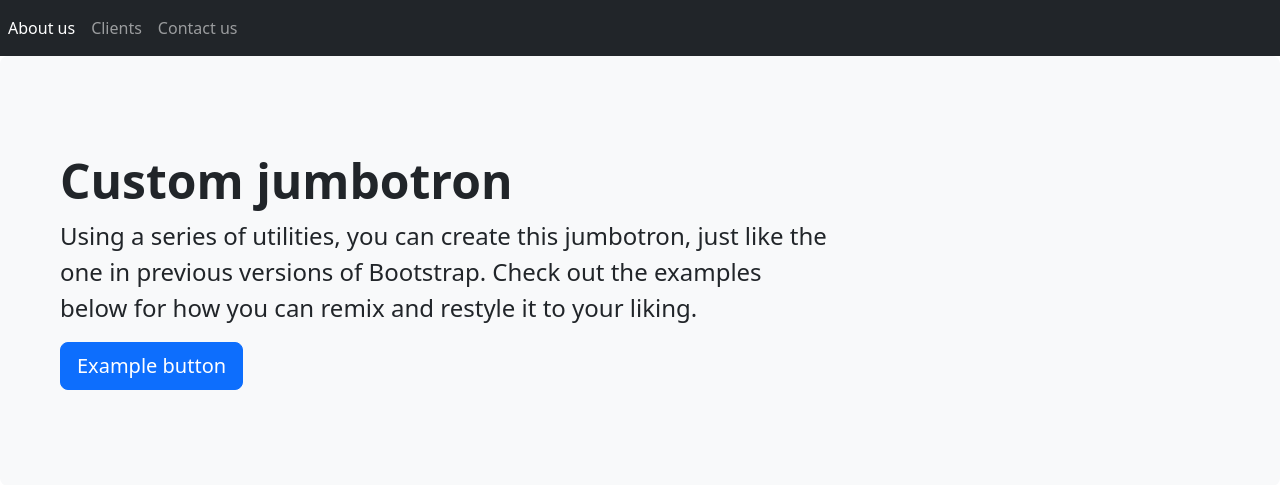
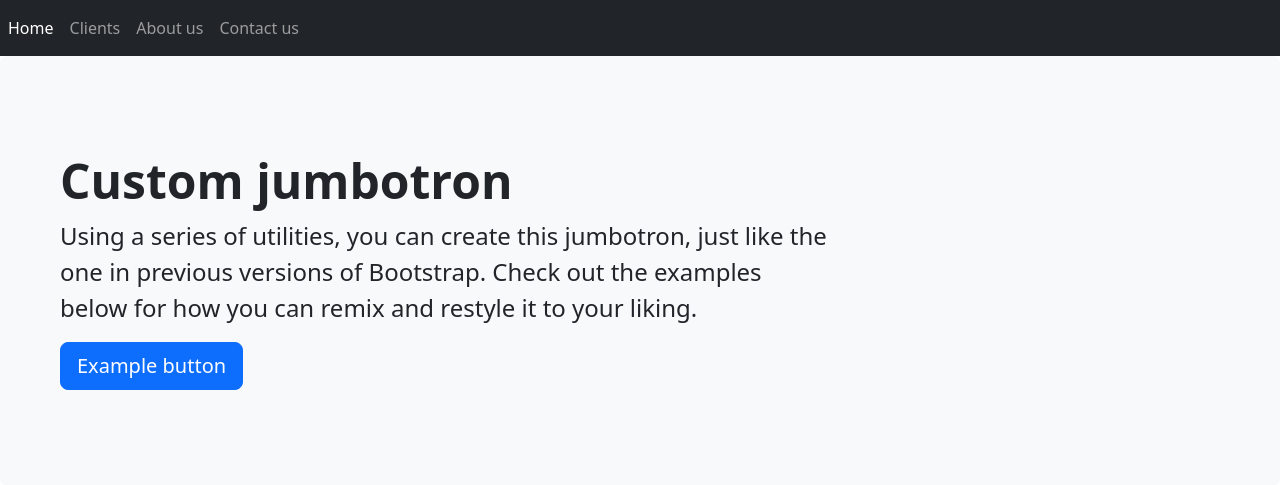
Before and after one commit to Karel95/curso_de_flask, a Flask app: page / in a window 1280 px wide. Shown: the top 485 px of the page. Run offline with Flask 3, Linux system fonts and the light colour scheme.

Commit message:
updating

```diff
--- a/myproject/app.py
+++ b/myproject/app.py
@@ -5,6 +5,10 @@ app = Flask(__name__, template_folder='templates')
 @app.route('/')
 def home():
   return render_template('index.html', title='home')
+
+@app.route('/clients')
+def clients():
+  return render_template('modules/clients/index.html', title='clients')
 
 @app.route('/about')
 def about():
--- a/myproject/templates/layouts/header.html
+++ b/myproject/templates/layouts/header.html
@@ -25,12 +25,15 @@
       <nav class="navbar navbar-expand navbar-dark bg-dark">
         <ul class="nav navbar-nav">
           <li class="nav-item">
-            <a class="nav-link active" href="/about" aria-current="page"
-              >About us <span class="visually-hidden">(current)</span></a
+            <a class="nav-link active" href="/" aria-current="page"
+              >Home <span class="visually-hidden">(current)</span></a
             >
           </li>
           <li class="nav-item">
             <a class="nav-link" href="/clients">Clients </a>
+          </li>
+          <li class="nav-item">
+            <a class="nav-link" href="/about">About us </a>
           </li>
           <li class="nav-item">
             <a class="nav-link" href="/contact">Contact us </a>
--- a/myproject/templates/modules/clients/index.html
+++ b/myproject/templates/modules/clients/index.html
@@ -0,0 +1,6 @@
+{% include 'layouts/header.html' %}
+
+
+
+
+{% include 'layouts/footer.html' %}
```
